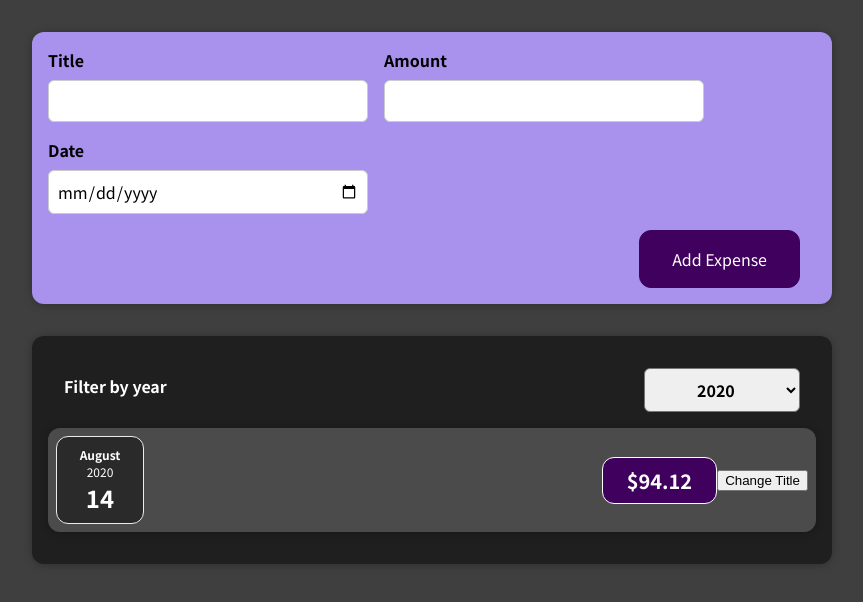
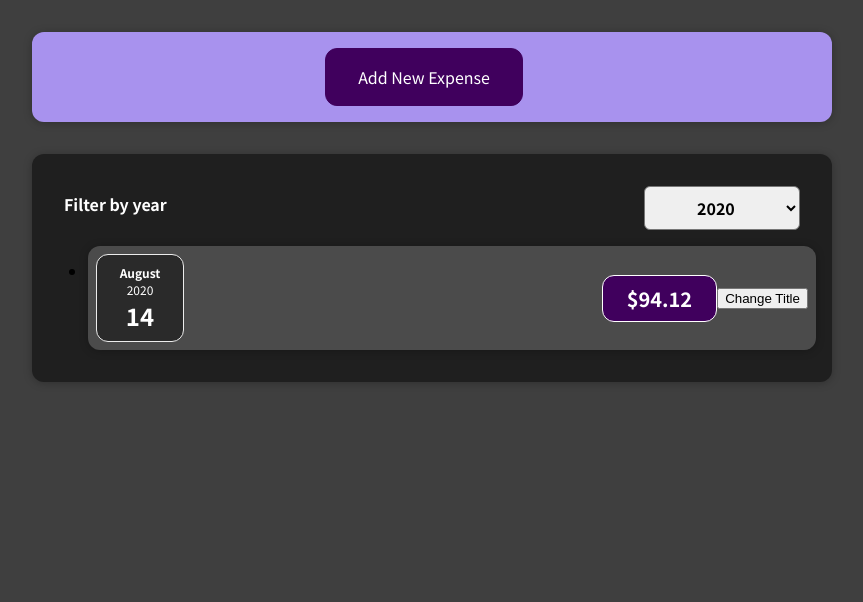
Before and after one commit to naduhz/tutorials, a React (Create React App) app in the folder react-complete-guide/: page / in a window 1280 px wide. Shown: the top 602 px of the page, without its empty margins (208-1071 px from the left). Built offline with nearby package versions, Linux system fonts and the light colour scheme.

Commit message:
assignment 4 completed

```diff
--- a/react-complete-guide/src/components/Expenses/ExpenseItem.js
+++ b/react-complete-guide/src/components/Expenses/ExpenseItem.js
@@ -14,6 +14,7 @@ const ExpenseItem = (props) => {
   };
 
   return (
+    <li>
       <Card className="expense-item">
         <ExpenseDate date={props.date}></ExpenseDate>
         <div className="expense-item__description">
@@ -22,6 +23,7 @@ const ExpenseItem = (props) => {
         </div>
         <button onClick={clickHandler}>Change Title</button>
       </Card>
+    </li>
   );
 };
 
--- a/react-complete-guide/src/components/Expenses/Expenses.js
+++ b/react-complete-guide/src/components/Expenses/Expenses.js
@@ -2,8 +2,8 @@ import React, { useState } from "react";
 
 import "./Expenses.css";
 import Card from "../UI/Card";
-import ExpenseItem from "./ExpenseItem";
 import ExpensesFilter from "./ExpensesFilter";
+import ExpensesList from "./ExpensesList";
 
 const Expenses = (props) => {
   const [filteredYear, setFilteredYear] = useState("2020");
@@ -23,14 +23,7 @@ const Expenses = (props) => {
           selected={filteredYear}
           onChangeFilter={filterChangeHandler}
         ></ExpensesFilter>
-        {filteredExpenses.map((expense) => (
-          <ExpenseItem
-            key={expense.id}
-            title={expense.item}
-            amount={expense.amount}
-            date={expense.date}
-          ></ExpenseItem>
-        ))}
+        <ExpensesList items={filteredExpenses}></ExpensesList>
       </Card>
     </div>
   );
--- /dev/null
+++ b/react-complete-guide/src/components/Expenses/ExpensesList.css
@@ -0,0 +1,9 @@
+ExpensesList.css .expenses-list {
+  list-style: none;
+  padding: 0;
+}
+
+.expenses-list__fallback {
+  color: white;
+  text-align: center;
+}
--- /dev/null
+++ b/react-complete-guide/src/components/Expenses/ExpensesList.js
@@ -0,0 +1,25 @@
+import React from "react";
+
+import ExpenseItem from "./ExpenseItem";
+import "./ExpensesList.css";
+
+const ExpensesList = (props) => {
+  if (props.items.length === 0) {
+    return <h2 className="expenses-list__fallback">Found no expenses.</h2>;
+  }
+
+  return (
+    <ul className="expenses-list">
+      {props.items.map((expense) => (
+        <ExpenseItem
+          key={expense.id}
+          title={expense.item}
+          amount={expense.amount}
+          date={expense.date}
+        ></ExpenseItem>
+      ))}
+    </ul>
+  );
+};
+
+export default ExpensesList;
--- a/react-complete-guide/src/components/NewExpense/ExpenseForm.js
+++ b/react-complete-guide/src/components/NewExpense/ExpenseForm.js
@@ -65,6 +65,9 @@ const ExpenseForm = (props) => {
         </div>
       </div>
       <div className="new-expense__actions">
+        <button type="button" onClick={props.onCancel}>
+          Cancel
+        </button>
         <button type="submit">Add Expense</button>
       </div>
     </form>
--- a/react-complete-guide/src/components/NewExpense/NewExpense.js
+++ b/react-complete-guide/src/components/NewExpense/NewExpense.js
@@ -1,20 +1,39 @@
-import React from "react";
+import React, { useState } from "react";
 
 import ExpenseForm from "./ExpenseForm";
 import "./NewExpense.css";
 
 const NewExpense = (props) => {
+  const [isEditing, setIsEditing] = useState(false);
+
   const saveExpenseDataHandler = (enteredExpenseData) => {
     const expenseData = {
       ...enteredExpenseData,
       id: Math.random().toString(),
     };
     props.onAddExpense(expenseData);
+    setIsEditing(false);
+  };
+
+  const startEditingHandler = () => {
+    setIsEditing(true);
+  };
+
+  const stopEditingHandler = () => {
+    setIsEditing(false);
   };
 
   return (
     <div className="new-expense">
-      <ExpenseForm onSaveExpenseData={saveExpenseDataHandler}></ExpenseForm>
+      {!isEditing && (
+        <button onClick={startEditingHandler}>Add New Expense</button>
+      )}
+      {isEditing && (
+        <ExpenseForm
+          onSaveExpenseData={saveExpenseDataHandler}
+          onCancel={stopEditingHandler}
+        ></ExpenseForm>
+      )}
     </div>
   );
 };
```
Lines whose indentation alone changed are shown as unchanged.
